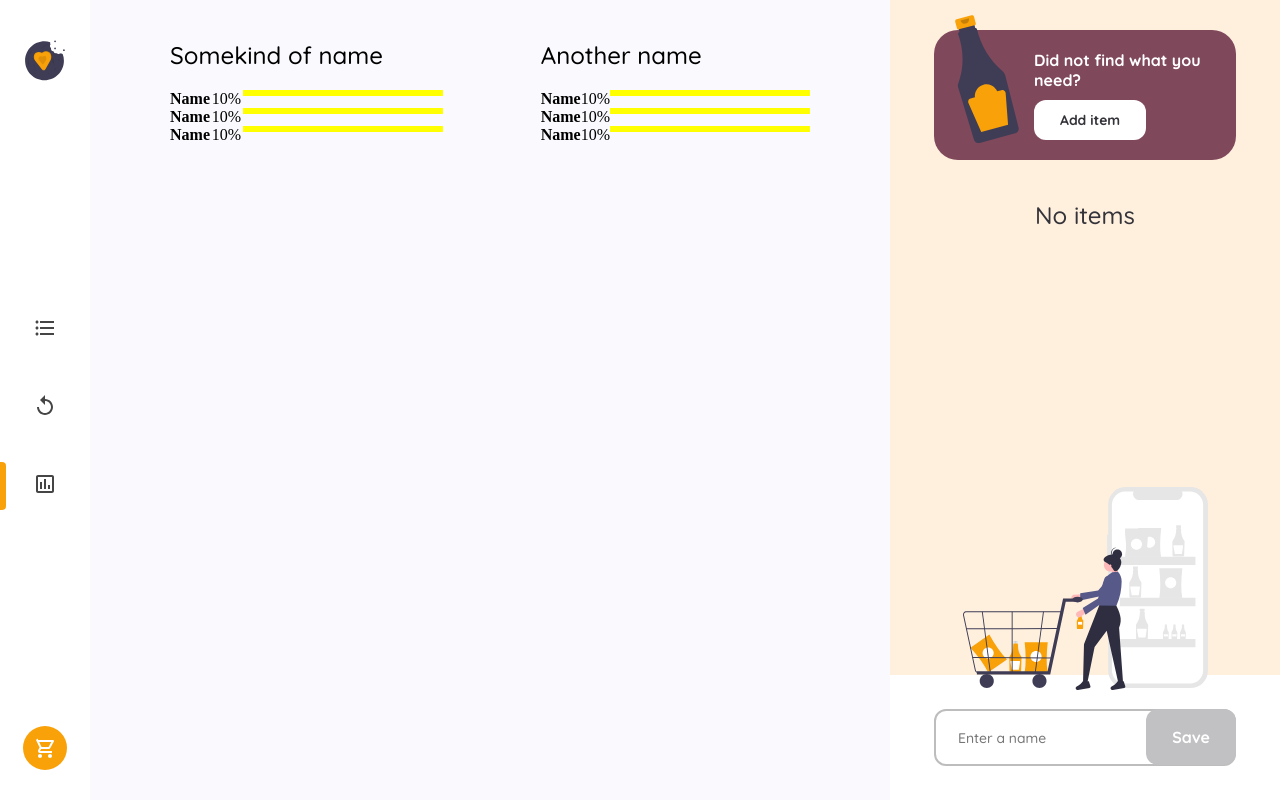
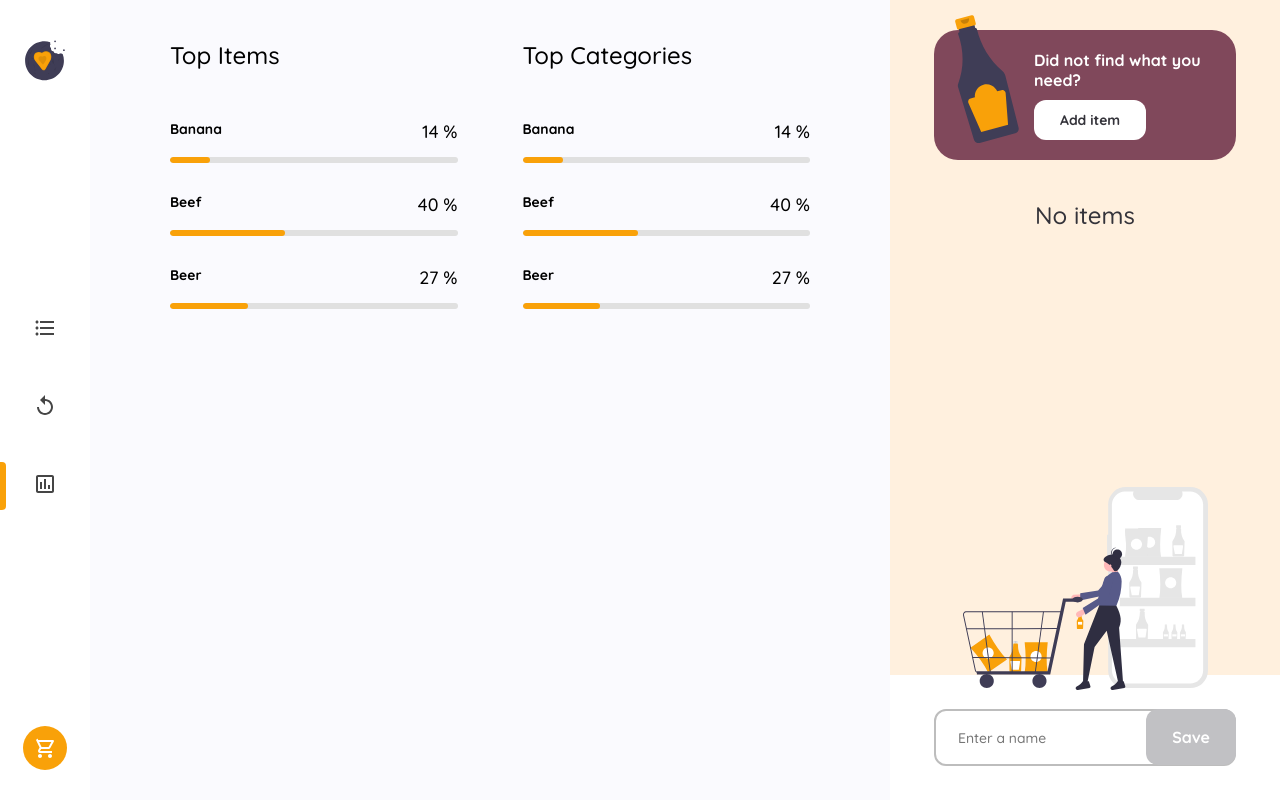
Before and after one commit to sukcinitas/dc-shopping-list, a React app: page /statistics in a window 1280 px wide. Built offline with nearby package versions, Linux system fonts and the light colour scheme.

Commit message:
Add some redux logic, change components and style

```diff
--- a/src/components/TopStatistics.tsx
+++ b/src/components/TopStatistics.tsx
@@ -3,25 +3,17 @@ import React from 'react';
 import '../sass/headings.scss';
 import '../sass/TopStatistics.scss';
 
-const TopStatistics = ({ title, items }: { title: string, items?: [] }) => {
+const TopStatistics = ({ title, items = [{ name: 'Banana', percent: 14 },{ name: 'Beef', percent: 40 },{ name: 'Beer', percent: 27 }]}: { title: string, items?: {name: string; percent: number}[] }) => {
     return (<div className="top-statistics">
         <h1 className="heading">{title}</h1>
         <div className="top-statistics__items">
-            <div className="top-statistics__item">
-                <h4>Name</h4>
-                <span>10%</span>
-                <div className="top-statistics__bar"></div>
-            </div>
-            <div className="top-statistics__item">
-                <h4>Name</h4>
-                <span>10%</span>
-                <div className="top-statistics__bar"></div>
-            </div>
-            <div className="top-statistics__item">
-                <h4>Name</h4>
-                <span>10%</span>
-                <div className="top-statistics__bar"></div>
-            </div>
+            {items.map(({ name, percent }) => <div key={name} className="top-statistics__item">
+                <div className="top-statistics__details">
+                    <h4 className="subheading subheading--top">{name}</h4>
+                    <span className="subheading subheading--top-percent">{`${percent} %`}</span>
+                </div>
+                <span className="top-statistics__bar"><span className="top-statistics__bar--percent" style={{width: `${percent}%`}}></span></span>
+            </div>)}
         </div>
     </div>)
 }
--- a/src/pages/StatisticsPage.tsx
+++ b/src/pages/StatisticsPage.tsx
@@ -8,8 +8,8 @@ const StatisticsPage = () => {
   return (
   <div className="statistics">
     <div className="statistics__top">
-      <TopStatistics title="Somekind of name"/>
-      <TopStatistics title="Another name"/>
+      <TopStatistics title="Top Items"/>
+      <TopStatistics title="Top Categories"/>
     </div>
   </div>
 )
--- a/src/sass/StatisticsPage.scss
+++ b/src/sass/StatisticsPage.scss
@@ -17,5 +17,6 @@
         flex-direction: row;
         justify-content: space-between;
         width: 100%;
+        column-gap: 65px;
     }
 }
--- a/src/sass/TopStatistics.scss
+++ b/src/sass/TopStatistics.scss
@@ -1,21 +1,50 @@
+@use 'variables';
 
 .top-statistics {
+    width: 100%;
+
+    & > h1 {
+        margin-bottom: 40px;
+    }
+
     &__items {
         display: flex;
         flex-direction: column;
-        column-gap:30px;
-
+        row-gap:30px;
+        width: 100%;
+        column-gap: 65px;
     }
 
     &__item {
         display: flex;
+        flex-direction: column;
         justify-content: space-between;
         flex-wrap: wrap;
+        row-gap: 15px;
+    }
+
+    &__details {
+        display: flex;
+        justify-content: space-between;
     }
 
     &__bar {
-        min-width: 200px;
+        width: 100%;
+        background-color: variables.$grey-5;
+        border-radius: 8px;
         height: 6px;
-        background-color:yellow;
+        position: relative;
+        overflow: hidden;
+        border-radius: 4px;
+    }
+
+    &__bar--percent {
+        content: "";
+        height: 6px;
+        border-radius: 6px;
+        position: absolute;
+        top: 0;
+        bottom: 0;
+        background-color: variables.$yellow-1;
     }
 }
--- a/src/sass/headings.scss
+++ b/src/sass/headings.scss
@@ -43,6 +43,18 @@
         color: variables.$grey-6;
         margin-bottom: 25px;
     }
+
+    &--top {
+        font-size: variables.$s14;
+        color: variables.$dark-1;
+        width: auto;
+    }
+
+    &--top-percent {
+        font-size: variables.$s18;
+        color: variables.$dark-1;
+        width: auto;
+    }
 }
 
 .heading{
```
